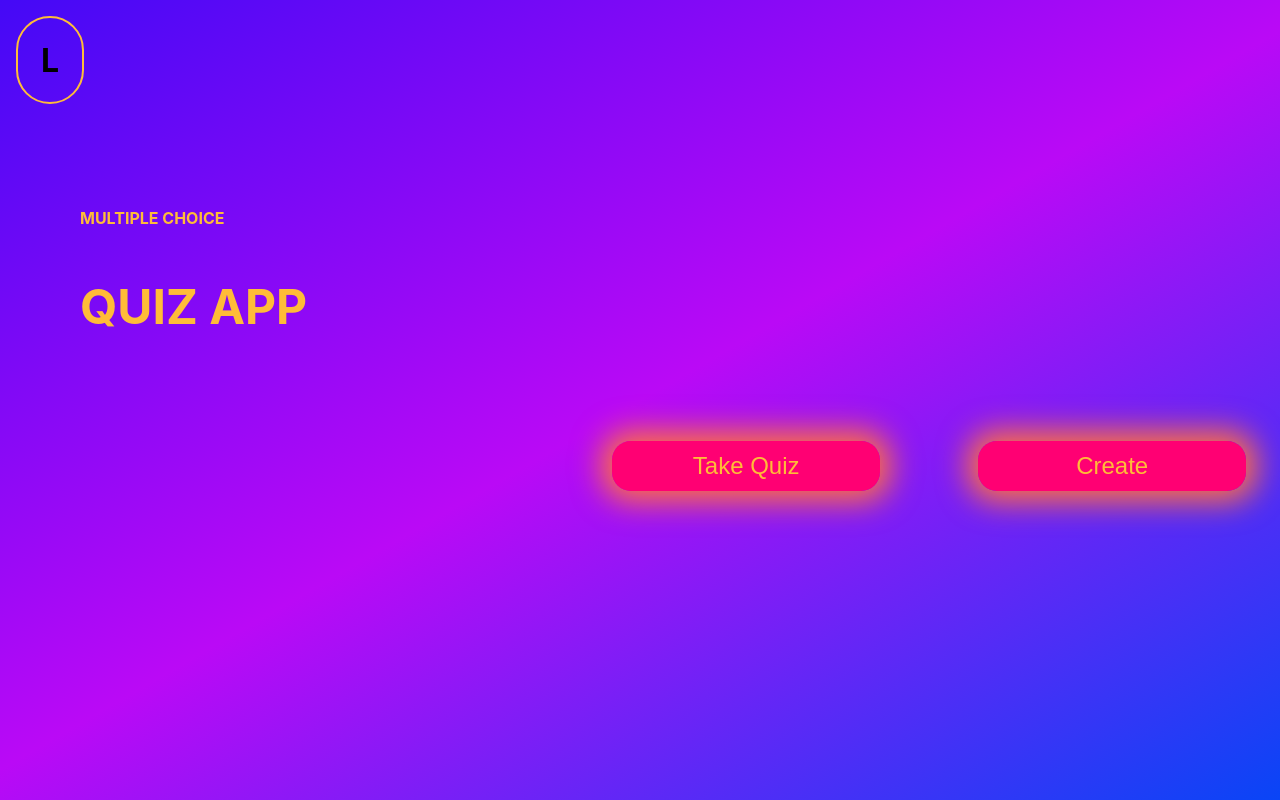
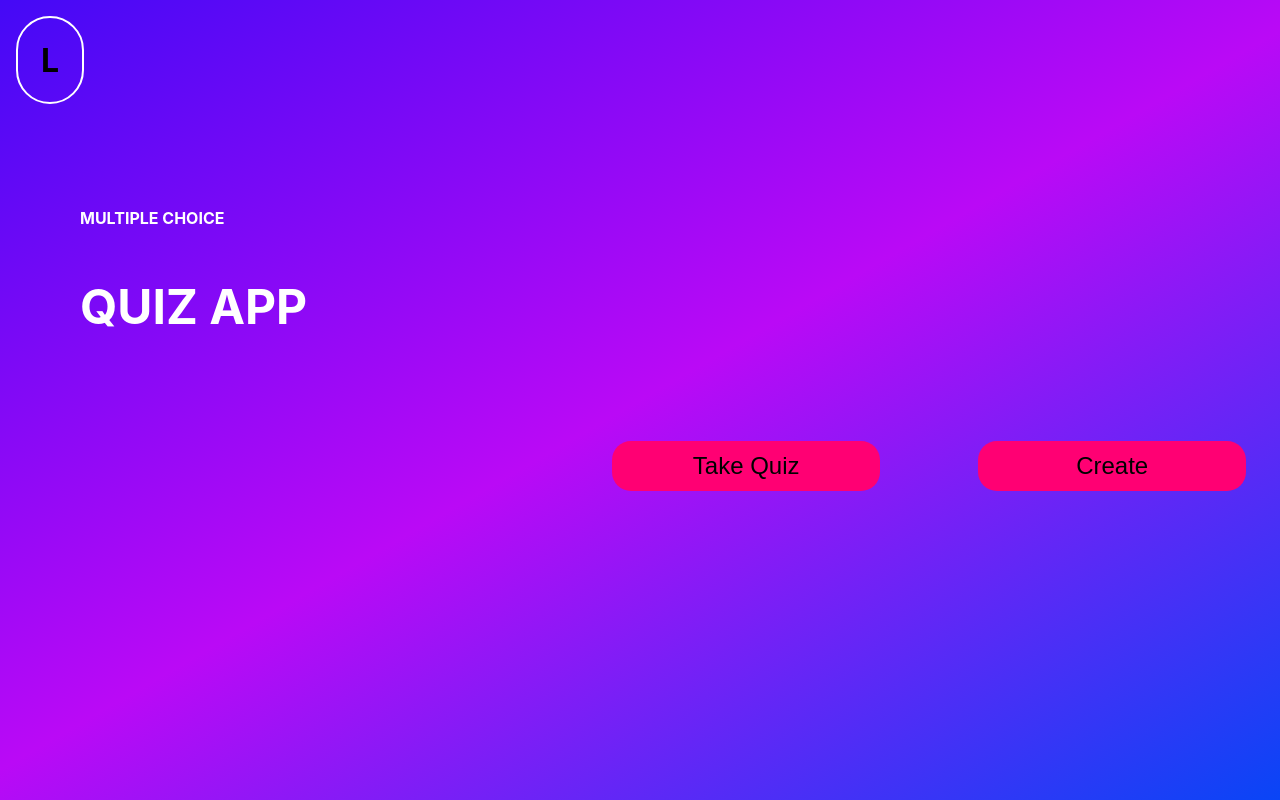
Before and after one commit to shizzzler/quiz.github.io, a React (Create React App) app: page /#/ in a window 1280 px wide. Built offline with nearby package versions, Linux system fonts and the light colour scheme.

Commit message:
adjusted some designs

```diff
--- a/src/index.css
+++ b/src/index.css
@@ -34,6 +34,7 @@ body {
   width: 100%;
   height: 100%;
   overflow: hidden;
+  color: white;
 }
 
 code {
@@ -57,7 +58,7 @@ a{
 
 .logo{
   color: black;
-  border: 2px var(--complimentary-color2) solid;
+  border: 2px white solid;
   height: 10.5vh;
   width: 5vw;
   display: flex;
@@ -68,7 +69,6 @@ a{
 }
 
 #main-page-text{
-  color: var(--complimentary-color2);
   height: 10rem;
   width: 40vw;
   margin: 10vh;
@@ -96,7 +96,6 @@ a{
 
 .first-page-btn button {
   font-size: 1.5em;
-  color: var(--complimentary-color2);
   background-color: var(--complimentary-color1);
   margin: 0 3rem;
   height: 6vh;
@@ -105,7 +104,7 @@ a{
   border: 1px solid transparent;
   border-radius: 20px;
   transition: /*add something here*/ 300ms;
-  box-shadow: 0px 0px 30px 10px var(--complimentary-color4) ;
+  box-shadow: 0px 0px 30px 10px var(gray) ;
   cursor: pointer;
 }
 
```
